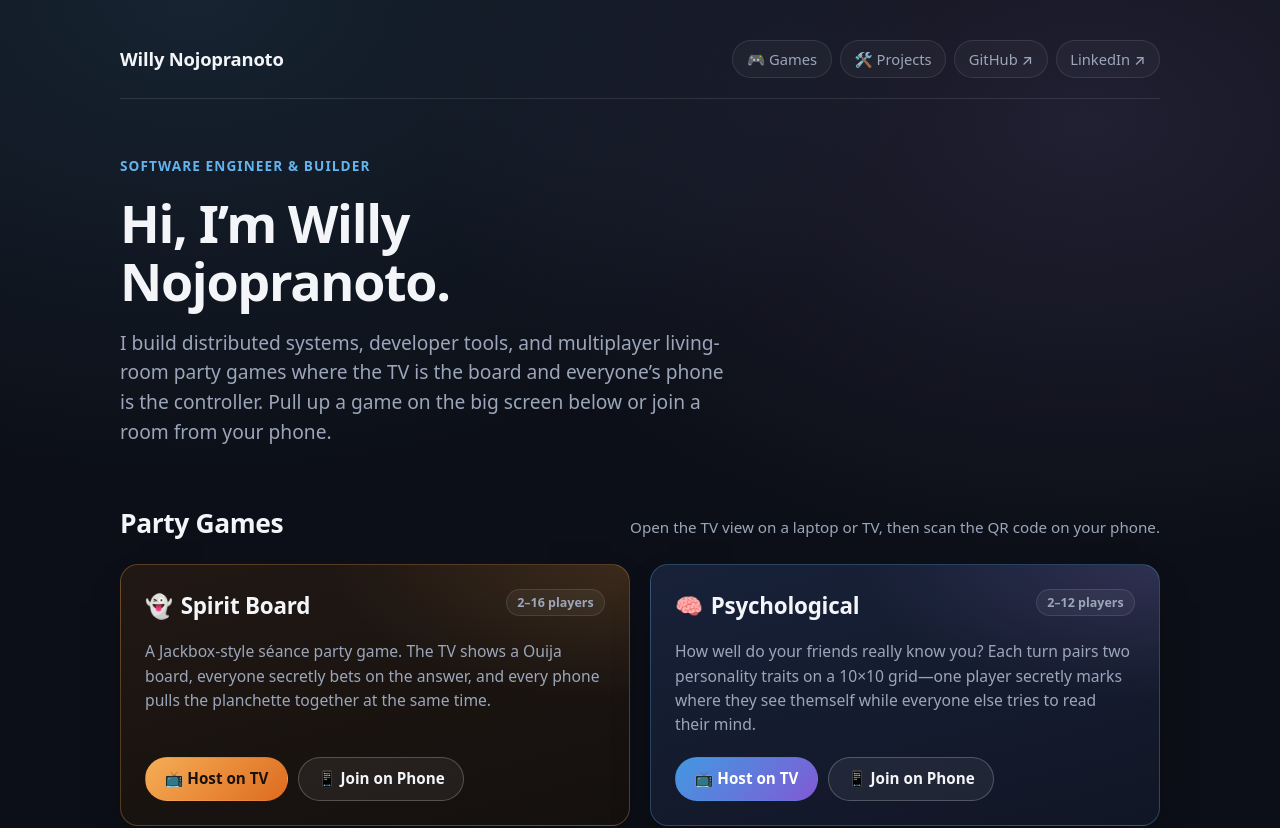
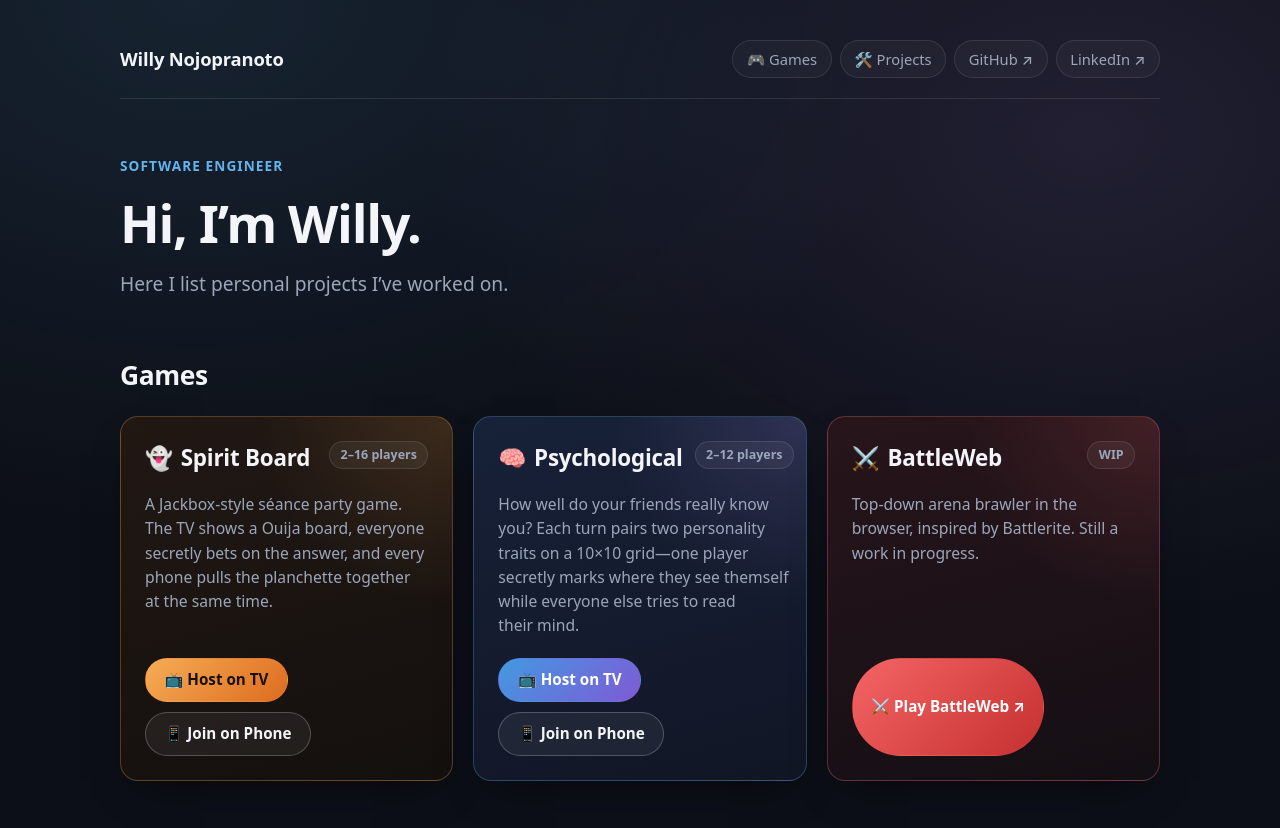
Before and after one commit to wnojopra/willynojopranoto, a React (Vite) app in the folder frontend/: page / in a window 1280 px wide. Shown: the top 828 px of the page. Built offline with nearby package versions, Linux system fonts and the light colour scheme.

Commit message:
feat(home): simplify bio and add BattleWeb, wedding site, Splitw, and LinkedIn links

```diff
--- a/frontend/index.html
+++ b/frontend/index.html
@@ -7,7 +7,7 @@
     <meta name="color-scheme" content="dark light" />
     <meta
       name="description"
-      content="Willy Nojopranoto — software engineer, builder, and creator of multiplayer party games like Spirit Board and Psychological."
+      content="Willy Nojopranoto — Software Engineer. Personal projects and multiplayer party games."
     />
     <link rel="preconnect" href="https://fonts.googleapis.com" />
     <link rel="preconnect" href="https://fonts.gstatic.com" crossorigin />
--- a/frontend/src/home/HomePage.tsx
+++ b/frontend/src/home/HomePage.tsx
@@ -1,16 +1,23 @@
 import { useEffect } from 'react';
 import './home.css';
+
+interface GameAction {
+  id: string;
+  label: string;
+  href: string;
+  primary?: boolean;
+  external?: boolean;
+}
 
 interface GameItem {
   id: string;
   emoji: string;
   title: string;
-  players: string;
+  badge: string;
   description: string;
-  tvPath: string;
-  playPath: string;
   themeClass: string;
   btnClass: string;
+  actions: GameAction[];
 }
 
 const GAMES: GameItem[] = [
@@ -18,25 +25,47 @@ const GAMES: GameItem[] = [
     id: 'spiritboard',
     emoji: '👻',
     title: 'Spirit Board',
-    players: '2–16 players',
+    badge: '2–16 players',
     description:
       'A Jackbox-style séance party game. The TV shows a Ouija board, everyone secretly bets on the answer, and every phone pulls the planchette together at the same time.',
-    tvPath: '/spiritboard',
-    playPath: '/spiritboard/play',
     themeClass: 'wn-card--spirit',
     btnClass: 'wn-btn--spirit',
+    actions: [
+      { id: 'home-spiritboard-tv', label: '📺 Host on TV', href: '/spiritboard', primary: true },
+      { id: 'home-spiritboard-play', label: '📱 Join on Phone', href: '/spiritboard/play' },
+    ],
   },
   {
     id: 'psychological',
     emoji: '🧠',
     title: 'Psychological',
-    players: '2–12 players',
+    badge: '2–12 players',
     description:
       'How well do your friends really know you? Each turn pairs two personality traits on a 10×10 grid—one player secretly marks where they see themself while everyone else tries to read their mind.',
-    tvPath: '/psychological',
-    playPath: '/psychological/play',
     themeClass: 'wn-card--psych',
     btnClass: 'wn-btn--psych',
+    actions: [
+      { id: 'home-psychological-tv', label: '📺 Host on TV', href: '/psychological', primary: true },
+      { id: 'home-psychological-play', label: '📱 Join on Phone', href: '/psychological/play' },
+    ],
+  },
+  {
+    id: 'battleweb',
+    emoji: '⚔️',
+    title: 'BattleWeb',
+    badge: 'WIP',
+    description: 'Top-down arena brawler in the browser, inspired by Battlerite. Still a work in progress.',
+    themeClass: 'wn-card--battle',
+    btnClass: 'wn-btn--battle',
+    actions: [
+      {
+        id: 'home-battleweb-play',
+        label: '⚔️ Play BattleWeb ↗',
+        href: 'https://battleweb-270279587994.us-central1.run.app/',
+        primary: true,
+        external: true,
+      },
+    ],
   },
 ];
 
@@ -47,6 +76,16 @@ interface ProjectItem {
 }
 
 const PROJECTS: ProjectItem[] = [
+  {
+    title: 'Wedding Site (ncwn2027.web.app)',
+    description: 'My wedding website.',
+    href: 'https://ncwn2027.web.app/',
+  },
+  {
+    title: 'Splitw (splitw.duckdns.org)',
+    description: 'Web app for expense sharing with friends and groups.',
+    href: 'https://splitw.duckdns.org/',
+  },
   {
     title: 'GitHub (@wnojopra)',
     description: 'Open-source contributions, cloud tooling, and web game experiments.',
@@ -81,7 +120,7 @@ export function HomePage() {
             <a className="wn-nav__link" href="https://github.com/wnojopra" target="_blank" rel="noreferrer">
               GitHub ↗
             </a>
-            <a className="wn-nav__link" href="https://www.linkedin.com/in/willy-nojopranoto/" target="_blank" rel="noreferrer">
+            <a className="wn-nav__link" href="https://www.linkedin.com/in/willy-nojopranoto-bbb07a51/" target="_blank" rel="noreferrer">
               LinkedIn ↗
             </a>
           </nav>
@@ -89,24 +128,19 @@ export function HomePage() {
 
         <main className="wn-section">
           <section className="wn-hero" aria-labelledby="about-heading">
-            <p className="wn-kicker">Software Engineer &amp; Builder</p>
+            <p className="wn-kicker">Software Engineer</p>
             <h1 id="about-heading" className="wn-title">
-              Hi, I’m Willy Nojopranoto.
+              Hi, I’m Willy.
             </h1>
-            <p className="wn-bio">
-              I build distributed systems, developer tools, and multiplayer living-room party games where the TV is the
-              board and everyone’s phone is the controller. Pull up a game on the big screen below or join a room from
-              your phone.
-            </p>
+            <p className="wn-bio">Here I list personal projects I’ve worked on.</p>
           </section>
         </main>
 
         <section id="games" className="wn-section" aria-labelledby="games-heading">
           <div className="wn-section__head">
             <h2 id="games-heading" className="wn-h2">
-              Party Games
+              Games
             </h2>
-            <p className="wn-section__sub">Open the TV view on a laptop or TV, then scan the QR code on your phone.</p>
           </div>
 
           <div className="wn-games">
@@ -116,16 +150,22 @@ export function HomePage() {
                   <h3 className="wn-card__title">
                     <span aria-hidden="true">{g.emoji}</span> {g.title}
                   </h3>
-                  <span className="wn-badge">{g.players}</span>
+                  <span className="wn-badge">{g.badge}</span>
                 </div>
                 <p className="wn-card__desc">{g.description}</p>
                 <div className="wn-card__actions">
-                  <a id={`home-${g.id}-tv`} className={`wn-btn ${g.btnClass}`} href={g.tvPath}>
-                    📺 Host on TV
-                  </a>
-                  <a id={`home-${g.id}-play`} className="wn-btn" href={g.playPath}>
-                    📱 Join on Phone
-                  </a>
+                  {g.actions.map((a) => (
+                    <a
+                      key={a.id}
+                      id={a.id}
+                      className={`wn-btn ${a.primary ? g.btnClass : ''}`.trim()}
+                      href={a.href}
+                      target={a.external ? '_blank' : undefined}
+                      rel={a.external ? 'noreferrer' : undefined}
+                    >
+                      {a.label}
+                    </a>
+                  ))}
                 </div>
               </article>
             ))}
--- a/frontend/src/home/home.css
+++ b/frontend/src/home/home.css
@@ -184,6 +184,13 @@
       linear-gradient(165deg, #172138, #111625);
   }
 
+  .wn-card--battle {
+    border-color: rgb(252 129 129 / 0.28);
+    background:
+      radial-gradient(90% 80% at 100% 0%, rgb(245 101 101 / 0.15), transparent 65%),
+      linear-gradient(165deg, #27151b, #140f14);
+  }
+
   .wn-card__top {
     display: flex;
     align-items: flex-start;
@@ -275,6 +282,17 @@
     }
   }
 
+  .wn-btn--battle {
+    border-color: transparent;
+    background: linear-gradient(135deg, #f56565, #c53030);
+    color: #ffffff;
+    font-weight: 750;
+
+    &:hover {
+      filter: brightness(1.1);
+    }
+  }
+
   /* --------------------------------------------------------------- Projects */
   .wn-projects {
     inline-size: 100%;
```
